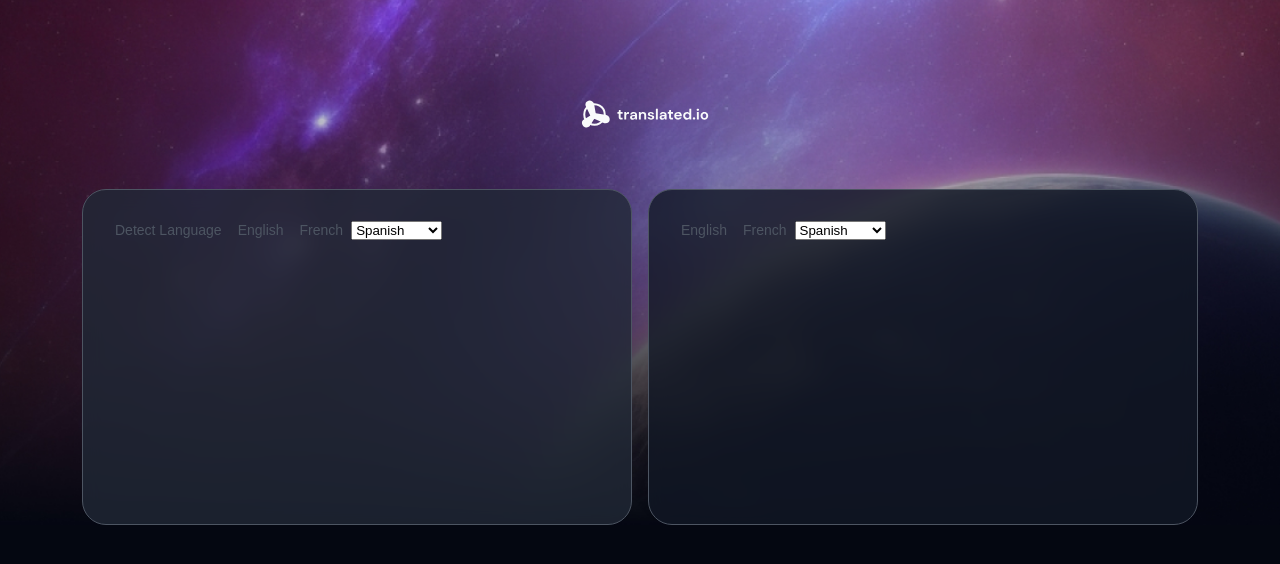
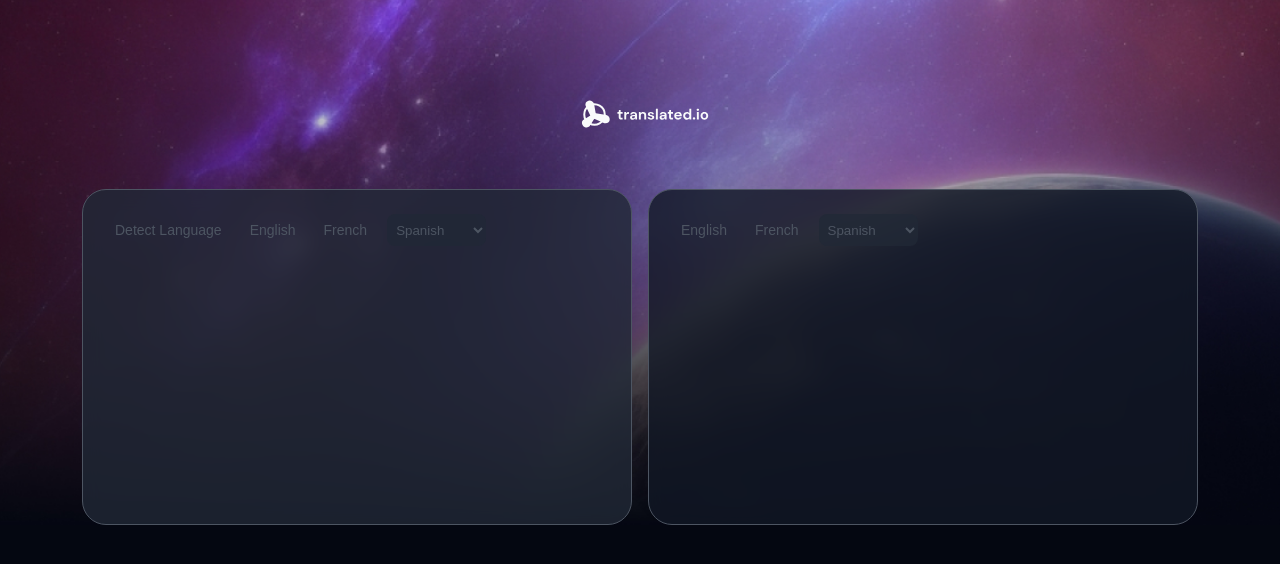
Before and after one commit to EdiedRamos/translate, a React (Vite) app: page / in a window 1280 px wide. Shown: the top 564 px of the page. Built offline with nearby package versions, Linux system fonts and the light colour scheme.

Commit message:
style: add language options colors

```diff
--- a/src/components/LanguageButton/LanguageButton.scss
+++ b/src/components/LanguageButton/LanguageButton.scss
@@ -1,12 +1,12 @@
 @import "/src/general/styles/index.scss";
 
 .language-button {
+  border: none;
+  border-radius: 10px;
   background-color: inherit;
-    border: none;
+  padding: 8px;
   color: $gray-200;
-    border-radius: 10px;
   font-size: 14px;
-    padding: 8px;
 
   &:hover {
     cursor: pointer;
--- /dev/null
+++ b/src/components/Languages/Languages.scss
@@ -0,0 +1,20 @@
+@import "/src/general/styles/colors";
+
+.languages {
+  &-container {
+    display: flex;
+    gap: 12px;
+
+    select {
+      border: none;
+      border-radius: 8px;
+      background-color: $gray-300-cc;
+      padding: 5px;
+      color: $gray-200;
+
+      option {
+        color: $light;
+      }
+    }
+  }
+}
--- a/src/components/Languages/Languages.tsx
+++ b/src/components/Languages/Languages.tsx
@@ -1,3 +1,5 @@
+import "./Languages.scss";
+
 import { LanguageButton } from "../LanguageButton/LanguageButton";
 
 const INITIAL_OPTIONS = [
```
Lines whose indentation alone changed are shown as unchanged.
